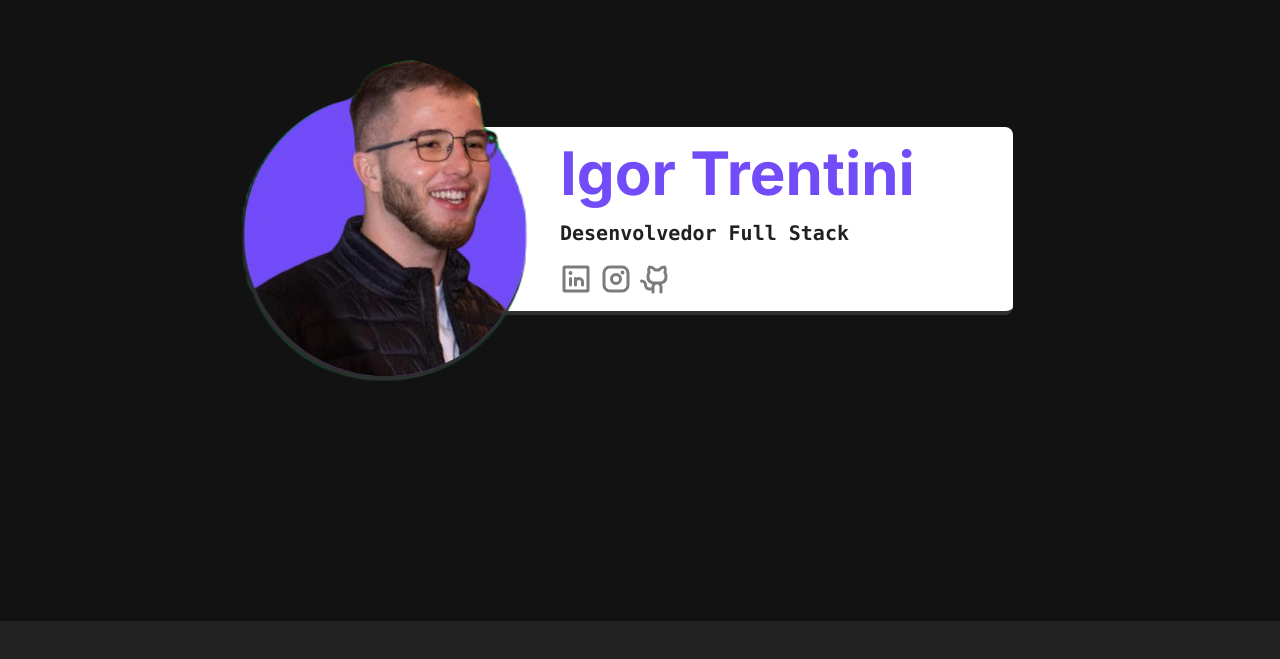
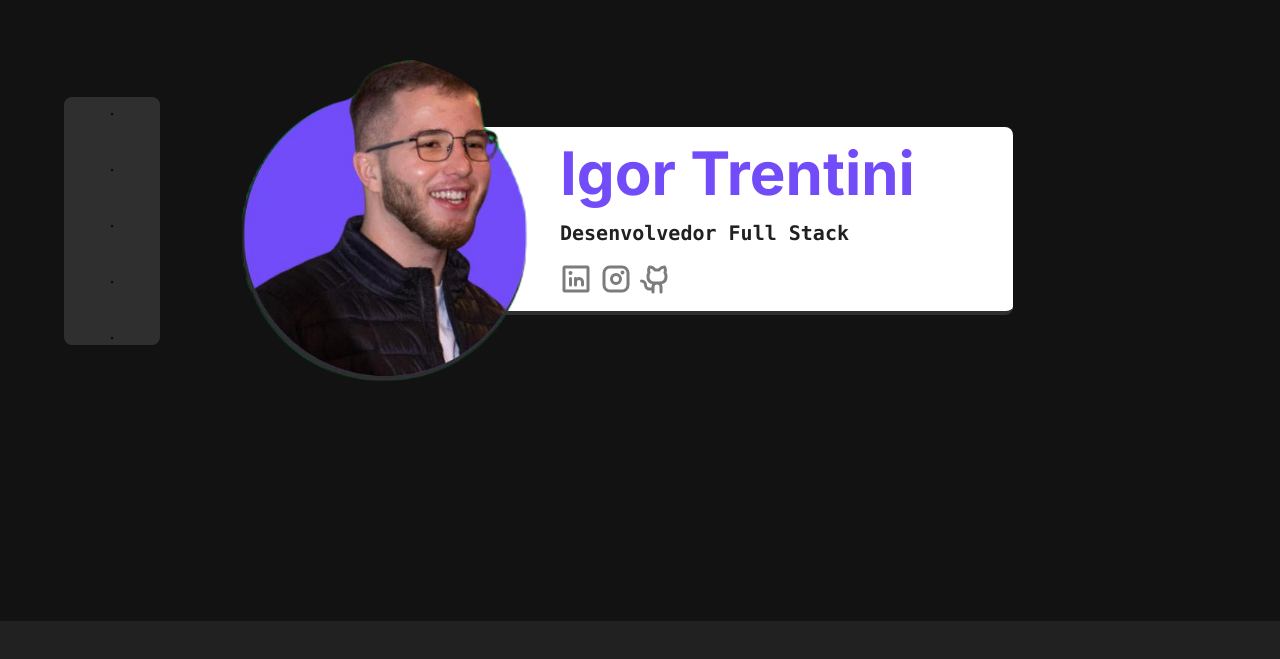
Before and after one commit to o-igor-trentini/portfolio-v1, a Next.js app: page / in a window 1280 px wide. Shown: the part 179-838 px from the top of the page. Built offline with nearby package versions, Linux system fonts and the light colour scheme.

Commit message:
wip: Menu

```diff
--- a/package.json
+++ b/package.json
@@ -14,6 +14,7 @@
     "@types/react-dom": "18.2.4",
     "autoprefixer": "10.4.14",
     "next": "13.4.4",
+    "phosphor-react": "^1.4.1",
     "postcss": "8.4.23",
     "react": "18.2.0",
     "react-dom": "18.2.0",
--- a/src/app/components/Home/index.tsx
+++ b/src/app/components/Home/index.tsx
@@ -7,7 +7,7 @@ import Image from 'next/image';
 
 export const Home: FC = (): ReactElement => {
     return (
-        <div className="w-full mt-auto mb-auto flex lg:flex-row flex-col items-center lg:gap-0 gap-4 relative">
+        <div className="w-full flex lg:flex-row flex-col lg:justify-start justify-center items-center lg:gap-0 gap-4 relative">
             <div className="lg:absolute lg:z-10 2xl:left-[26rem] xl:left-[14rem] lg:left-[10rem]">
                 <Image
                     src={profilePng}
--- /dev/null
+++ b/src/app/components/Menu/index.tsx
@@ -0,0 +1,17 @@
+import { FC, ReactElement } from 'react';
+import { AddressBook, Code, House, Info } from 'phosphor-react';
+
+export const Menu: FC = (): ReactElement => {
+    return (
+        <div className="min-h-screen w-24 ml-16 fixed flex flex-col justify-center items-center">
+            <div className="w-full flex flex-col justify-center items-center gap-8 bg-fourth rounded-lg">
+                <span>.</span> <span>.</span> <span>.</span> <span>.</span> <span>.</span>
+                {/*<House />*/}
+                {/*<Code />*/}
+                {/*<Hammer />*/}
+                {/*<Info />*/}
+                {/*<AddressBook />*/}
+            </div>
+        </div>
+    );
+};
--- a/src/app/page.tsx
+++ b/src/app/page.tsx
@@ -1,10 +1,13 @@
 import { Home } from '@/app/components/Home';
 import { NextPage } from 'next';
 import { ReactElement } from 'react';
+import { Menu } from '@/app/components/Menu';
 
 const Page: NextPage = (): ReactElement => {
     return (
-        <main>
+        <main className="relative">
+            <Menu />
+
             <section className="bg-blayout min-h-screen flex content-center p-4">
                 <Home />
             </section>
```
Also changed, not shown: 1 other file (tests, documents, lock files or other folders).
